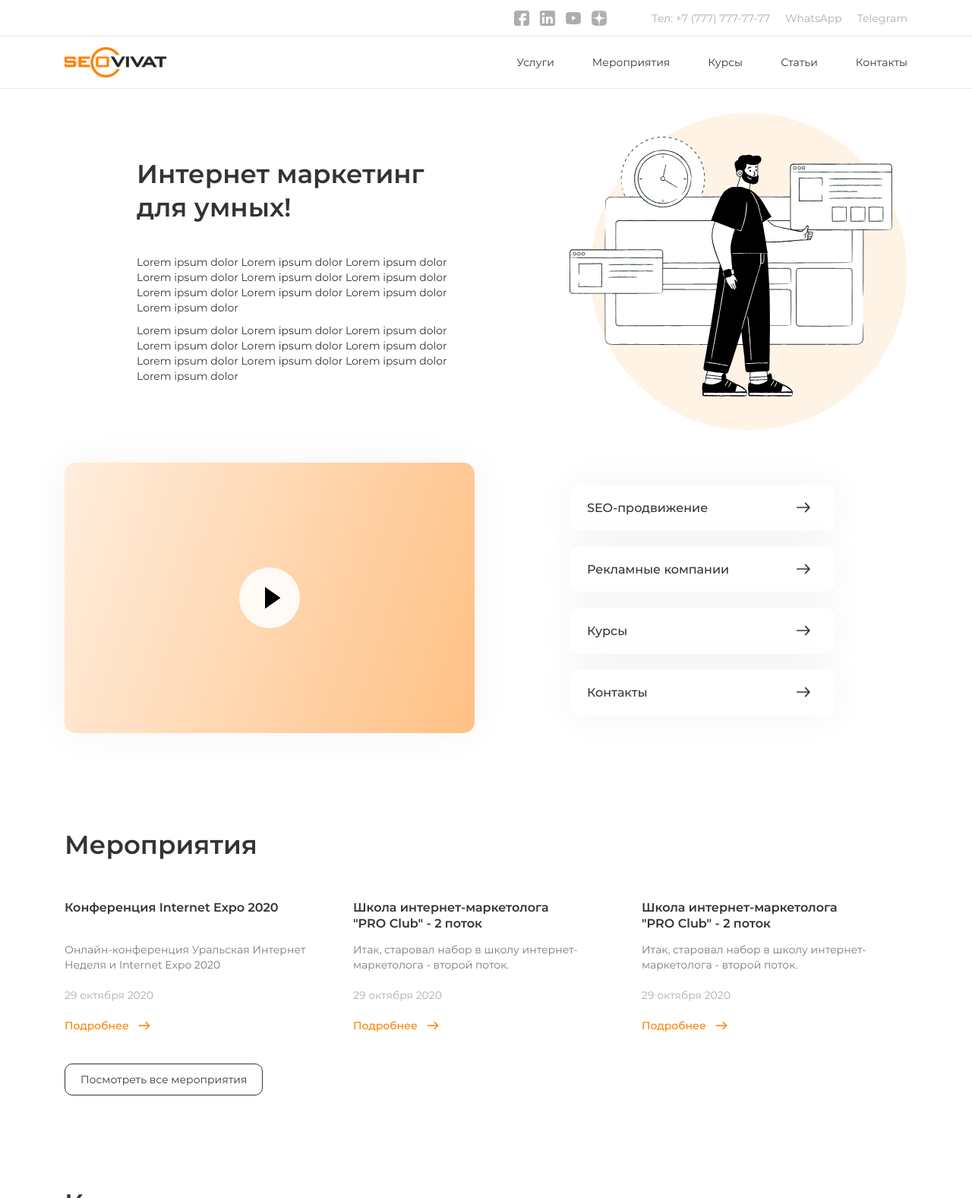
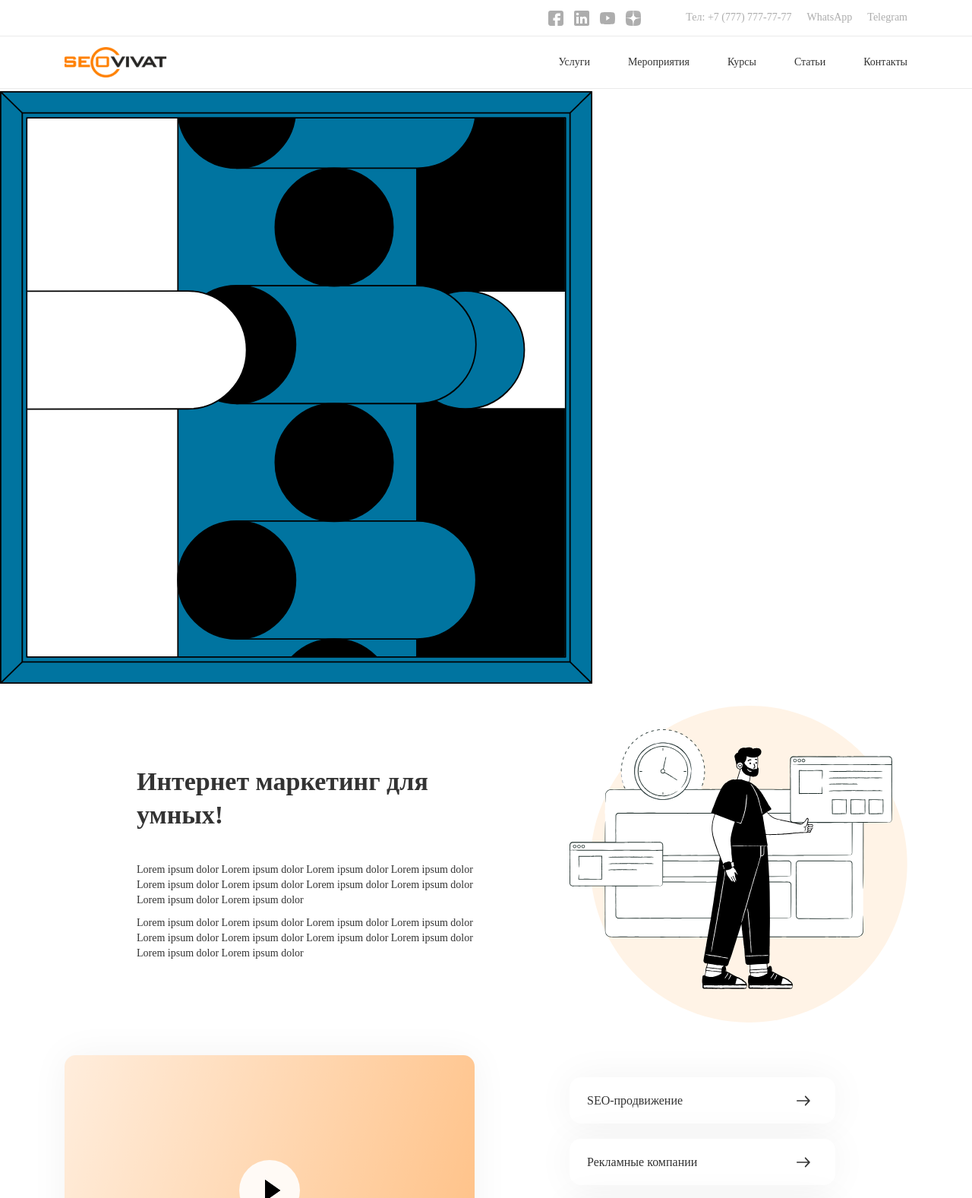
Before and after one commit to oleg1kravchenko/seovivat, a plain HTML site: page index.html in a window 1280 px wide. Shown: the top 1577 px of the page at 76% size. Drawn offline with nearby package versions, Linux system fonts and the light colour scheme; a web font is replaced by a local one.

Commit message:
Add files via upload

```diff
--- a/index.html
+++ b/index.html
@@ -14,13 +14,14 @@
 	<meta name="viewport" content="width=device-width, initial-scale=1.0" />
 	<link rel="shortcut icon" href="favicon.png" />
 	<link rel="stylesheet" href="libs/bootstrap/bootstrap-grid.css" />
-	<link rel="stylesheet" href="css/fonts.css" />
 	<link rel="stylesheet" href="css/main.css" />
 	<link rel="stylesheet" href="css/media.css" />
 </head>
 <body>
 
 	<div class="wrapper">
+
+		<lottie-player src="img/146961-round1.json"  style="width: 780px; height: auto;"  loop  autoplay></lottie-player>
 
 		<header class="header default">
 			<div class="header__top">
@@ -363,6 +364,7 @@
 <script src="libs/jquery/jquery-1.11.1.min.js"></script>
 <script src="libs/scroll2id/PageScroll2id.min.js"></script>
 <script src="libs/mask/jquery.maskedinput.js"></script>
+<script src="https://unpkg.com/@lottiefiles/lottie-player@latest/dist/lottie-player.js"></script>
 <script src="js/common.js"></script>
 <!-- Yandex.Metrika counter --><!-- /Yandex.Metrika counter -->
 <!-- Google Analytics counter --><!-- /Google Analytics counter -->
```
